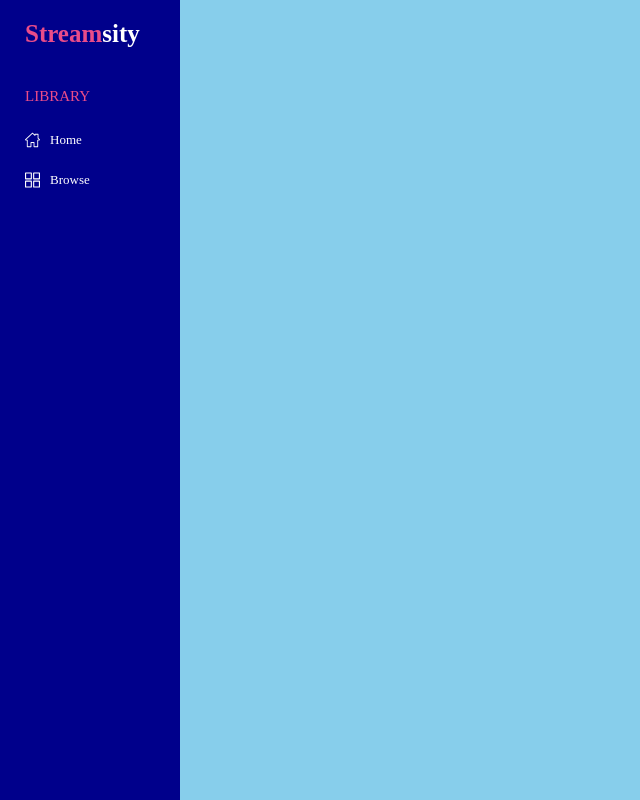
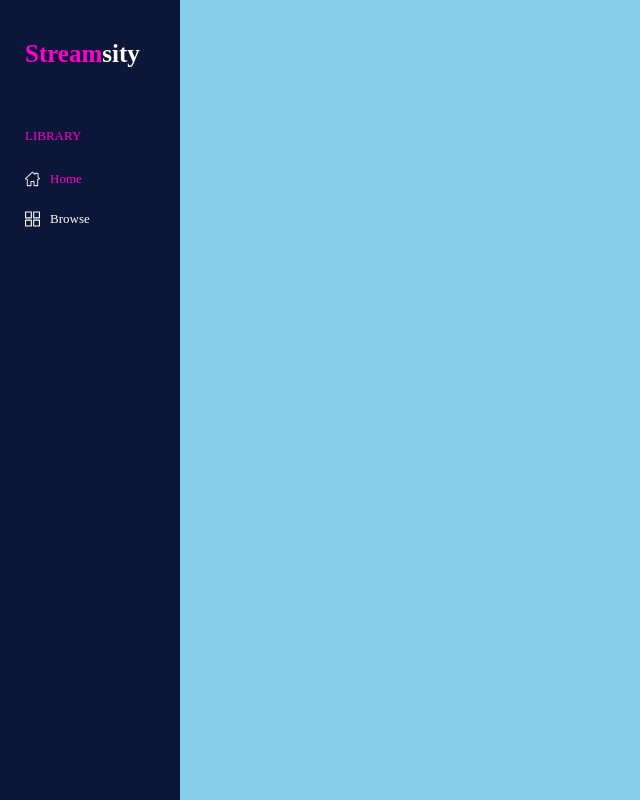
Before and after one commit to abdulsalamcodes/streamify, a React (Create React App) app: page / in a window 1280 px wide. Shown: the whole page, without its empty margins (0-640 px from the left). Built offline with nearby package versions, Linux system fonts and the light colour scheme.

Commit message:
Add sidebar component

```diff
--- a/src/components/sidebar/sidebar.js
+++ b/src/components/sidebar/sidebar.js
@@ -1,27 +1,38 @@
 import React, { Component } from 'react';
-import { Link } from 'react-router-dom'
+import { Link, NavLink } from 'react-router-dom'
 import './sidebar.scss'
-import { ReactComponent as HomeIcon } from './home.svg'
-import { ReactComponent as MenuIcon } from './menu.svg'
+import { ReactComponent as HomeIcon } from './icons/home.svg'
+import { ReactComponent as MenuIcon } from './icons/menu.svg'
 
 function Sidebar() {
     return (
         <div className='sidebar'>
-            <Link to='/'className='app-name'>
+            <Link to='/' className='app-name'>
                 <h1>Stream<span className='sity'>sity</span></h1>
             </Link>
 
             <div>
-                <p>LIBRARY</p>
+                <p className='library'>LIBRARY</p>
                 <div className='links-container'>
-                    <Link to='/' className='link'>
-                        <HomeIcon className='icon' />
+                    <NavLink
+                        exact
+                        to='/'
+                        className='link'
+                        activeStyle={{ color: '#ff00cd' }}
+                    >
+                        <HomeIcon className='icon'
+                            activeStyle={{ color: '#ff00cd' }} />
                         Home
-                        </Link>
-                    <Link to='/browse' className='link'>
+                        </NavLink>
+
+                    <NavLink
+                        to='/browse'
+                        className='link'
+                        activeStyle={{ color: '#ff00cd' }}
+                    >
                         <MenuIcon className='icon' />
                         Browse
-                        </Link>
+                        </NavLink>
                 </div>
             </div>
         </div>
--- a/src/components/sidebar/sidebar.scss
+++ b/src/components/sidebar/sidebar.scss
@@ -1,16 +1,19 @@
-$pink-color: #EA4C89;
+$pink-color: #ff00cd;
+$deep-blue: #0c1639;
 
 .sidebar{
-    background-color: darkblue;
+    float: left;
+    background-color: $deep-blue;
     height: 100vh;
-    padding: 20px 0 0 25px;
+    padding: 40px 0 0 25px;
     width: 180px;
 }
 
-h1{
+.app-name h1{
     font-size: 25px;
-    color: #EA4C89;
+    color: $pink-color;
 }
+
 .app-name{
     text-decoration: none;
 }
@@ -19,10 +22,10 @@ h1{
     color: white;
 }
 
-p{
+.library{
     color: $pink-color;
-    padding-top: 40px;
-    font-size: 15px;
+    padding-top: 60px;
+    font-size: 13px;
 }
 
 .links-container{
@@ -40,6 +43,10 @@ p{
     text-decoration: none;
 }
 
+a:active{
+    color: $pink-color;
+}
+
 .link:hover{
     color: $pink-color;
 }
@@ -49,3 +56,7 @@ p{
     margin-right: 10px;
     width: 15px;
 }
+
+.icon:hover{
+    color: $pink-color;
+}
```
Also changed, not shown: src/components/sidebar/icons/home.svg (renamed from src/components/sidebar/home.svg), src/components/sidebar/icons/menu.svg (renamed from src/components/sidebar/menu.svg).
